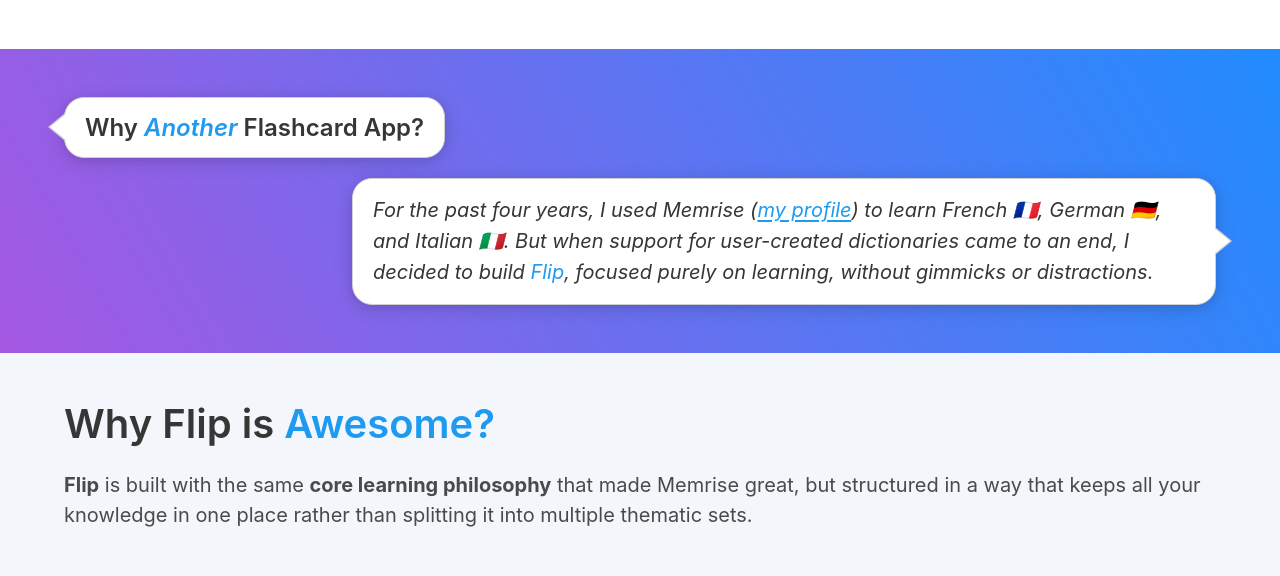
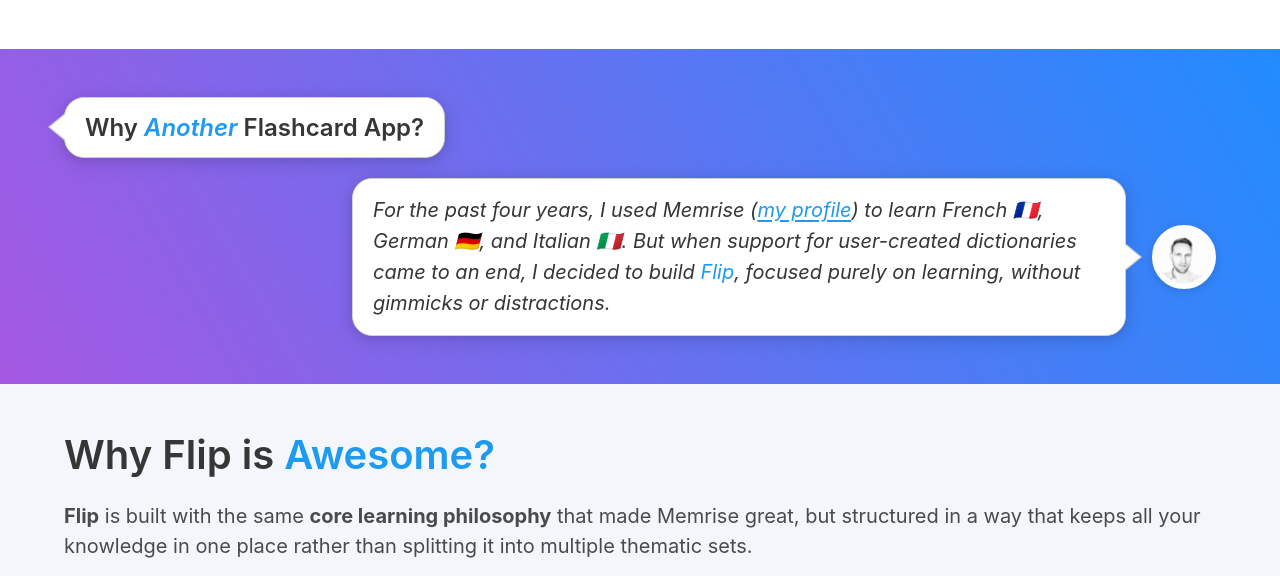
Before and after one commit to kruil/flip, a PHP site: page / in a window 1280 px wide. Shown: the part 629-1205 px from the top of the page. Run offline with PHP 8.4, Linux system fonts and the light colour scheme; some libraries are stand-ins or nearby versions.

Commit message:
Add avatar to chat above

```diff
--- a/css/my.css
+++ b/css/my.css
@@ -128,3 +128,48 @@
 .chat-bubble--right a:hover {
   color: #1578c4;
 }
+
+.chat-row--with-avatar .chat-message {
+  display: flex;
+  align-items: center;
+  gap: 1.6rem;
+  width: 75%;
+  max-width: 75%;
+}
+
+.chat-row--with-avatar .chat-bubble--right {
+  width: auto;
+  max-width: none;
+  flex: 1;
+  min-width: 0;
+}
+
+.chat-avatar {
+  width: 64px;
+  height: 64px;
+  flex-shrink: 0;
+  object-fit: cover;
+  border-radius: 50%;
+  border: 2px solid #fff;
+  background: #fff;
+  box-shadow: 0 2px 10px rgba(0, 0, 0, 0.14);
+}
+
+@media screen and (max-width: 768px) {
+  .chat-row--with-avatar .chat-message {
+    width: 90%;
+    max-width: 90%;
+  }
+}
+
+.developer-chat .chat-bubble--right {
+  width: 100%;
+  max-width: 100%;
+}
+
+@media screen and (max-width: 768px) {
+  .developer-chat .chat-bubble--right {
+    width: 100%;
+    max-width: 100%;
+  }
+}
--- a/index.html
+++ b/index.html
@@ -112,9 +112,12 @@
                   </p>
                </div>
             </div>
-            <div class="chat-row chat-row--right">
-               <div class="chat-bubble chat-bubble--right is-size-5">
-                  <p><i>For the past four years, I used Memrise (<a href="https://community-courses.memrise.com/user/kruiller46">my profile</a>) to learn French 🇫🇷, German 🇩🇪, and Italian 🇮🇹. But when support for user-created dictionaries came to an end, I decided to build <span class="flipcolor">Flip</span>, focused purely on learning, without gimmicks or distractions.</i></p>
+            <div class="chat-row chat-row--right chat-row--with-avatar">
+               <div class="chat-message">
+                  <div class="chat-bubble chat-bubble--right is-size-5">
+                     <p><i>For the past four years, I used Memrise (<a href="https://community-courses.memrise.com/user/kruiller46">my profile</a>) to learn French 🇫🇷, German 🇩🇪, and Italian 🇮🇹. But when support for user-created dictionaries came to an end, I decided to build <span class="flipcolor">Flip</span>, focused purely on learning, without gimmicks or distractions.</i></p>
+                  </div>
+                  <img class="chat-avatar" src="img/developer.png" width="54" height="54" alt="Ilia Krupko">
                </div>
             </div>
          </div>
@@ -393,15 +396,17 @@
       <!-- From developer -->
       <section class="section" id="developer">
          <div class="container">
-            <h2 class="title is-3 ">
+            <h2 class="title is-3">
                About Developer
             </h2>
-            <div class="columns level is-centered">
-               <div class="column has-text-right is-offset-1">
-                  <div class="block">
-                     <i>"Hi, I’m the creator of Flip. Since September 24, I’ve been using Flip daily to learn Italian and have already added over 3,500 words to my collection. I only wish I had built this app years ago - it has completely transformed my learning experience! I’m also passionate about building <a href="https://apps.apple.com/app/monetal-expense-tracker/id1302304930" target="_blank">simple and useful</a> mobile apps. If you have any questions, ideas, or feedback — feel free to reach out via <a href="mailto:support@monetal.app">email</a> or on <a target="_blank" href="https://www.reddit.com/r/flip_flashcards">Reddit</a>. I’d love to hear from you!"</i>
+            <div class="columns is-vcentered">
+               <div class="column is-offset-1">
+                  <div class="chat-row chat-row--right developer-chat">
+                     <div class="chat-bubble chat-bubble--right is-size-5">
+                        <p>Hi, I’m the creator of Flip. Since September 24, I’ve been using Flip daily to learn Italian and have already added over 3,500 words to my collection. I only wish I had built this app years ago – it has completely transformed my learning experience! I’m also passionate about building <a href="https://apps.apple.com/app/monetal-expense-tracker/id1302304930" target="_blank">simple and useful</a> mobile apps. If you have any questions, ideas, or feedback — feel free to reach out via <a href="mailto:support@monetal.app">email</a> or on <a target="_blank" href="https://www.reddit.com/r/flip_flashcards">Reddit</a>. I’d love to hear from you!</p>
+                        <p class="has-text-grey-light is-size-6 mt-4 mb-0">Ilia Krupko, developer of Flip</p>
+                     </div>
                   </div>
-                  <div class="block has-text-grey-light">Ilia Krupko, developer of Flip</div>
                </div>
                <div class="column is-narrow is-hidden-mobile">
                   <img src="img/developer.png" alt="Фотография разработчика">
```
